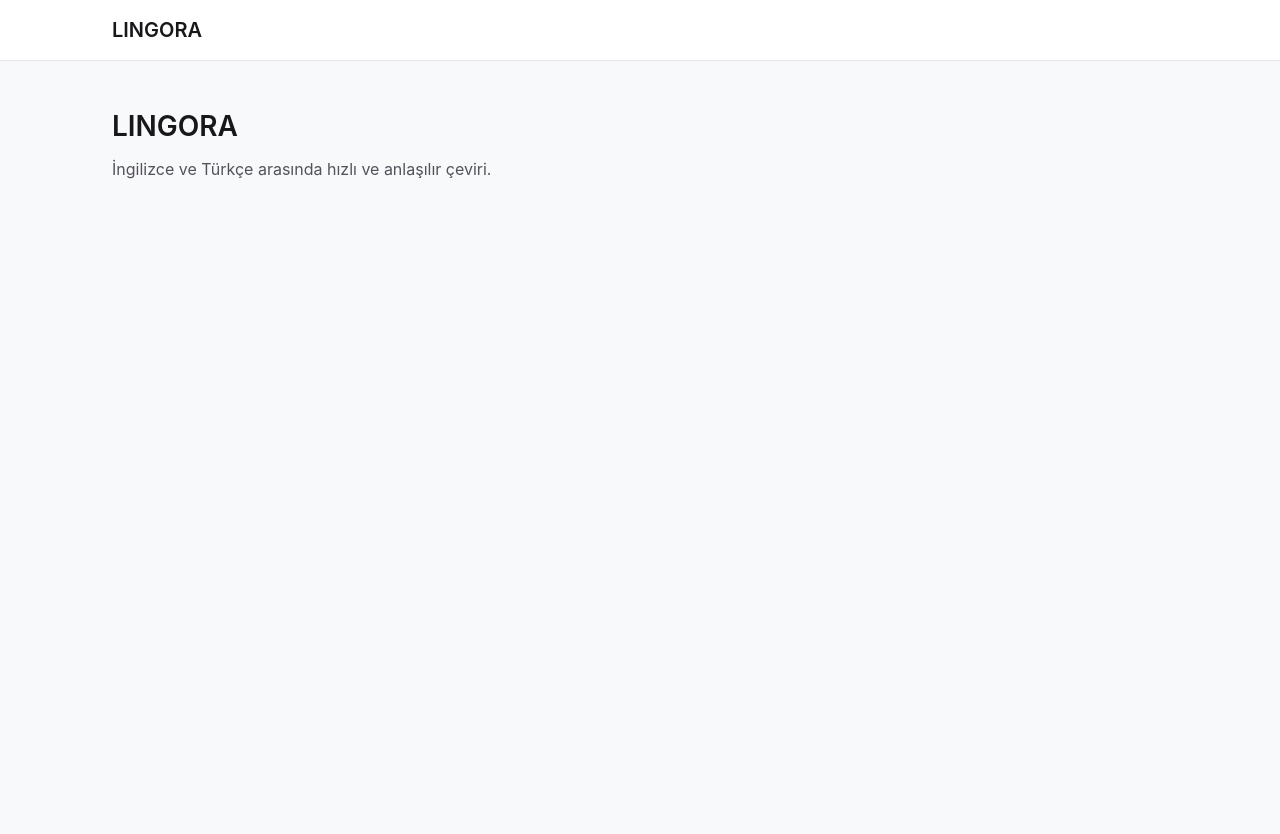
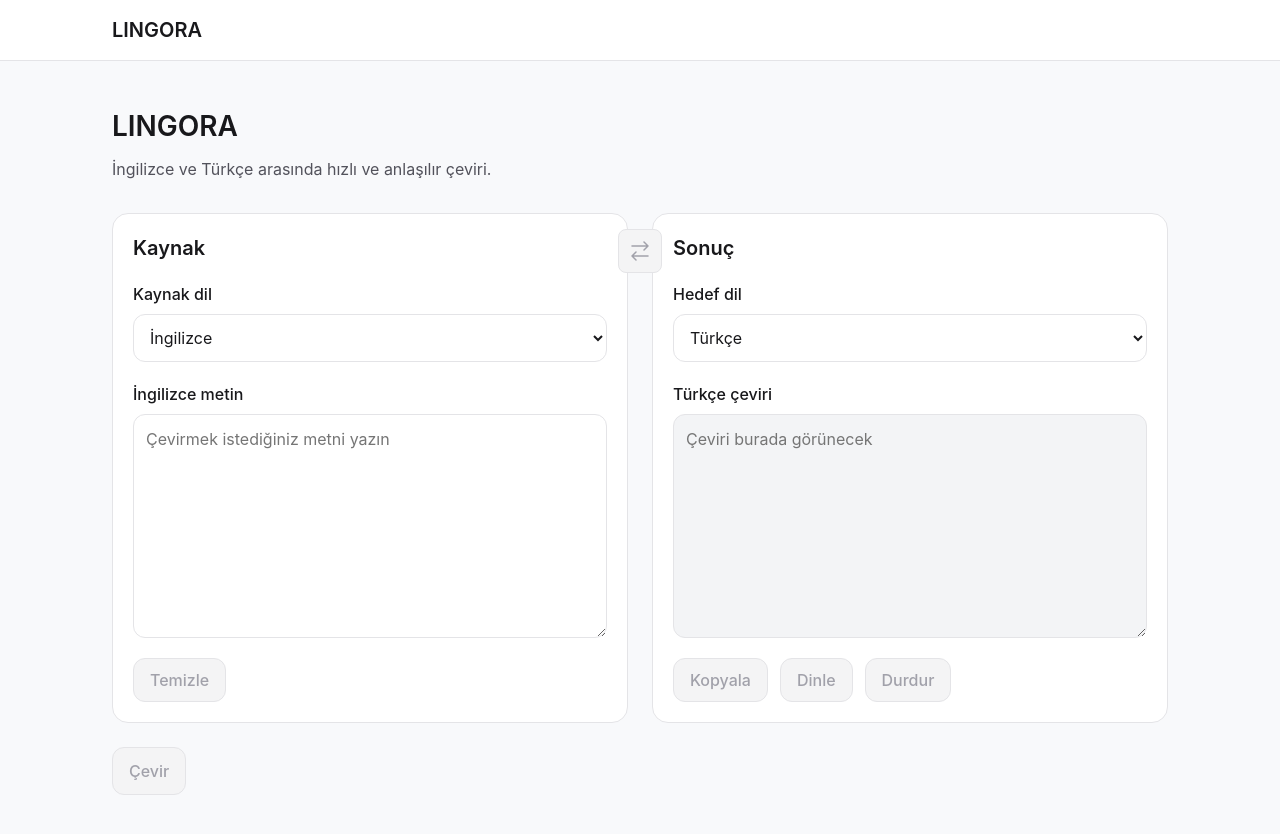
Before and after one commit to ahmetcelebi41/lingora-web, a Next.js app: page / in a window 1280 px wide. Shown: the top 834 px of the page. Before the commit the page ends 800 px from the top, so only its background shows below. Built offline with nearby package versions, Linux system fonts and the light colour scheme.

Commit message:
feat: build Lingora translator interface

```diff
--- a/src/app/page.tsx
+++ b/src/app/page.tsx
@@ -1,9 +1,10 @@
 import { AppShell } from "@/components/layout/AppShell";
+import { Translator } from "@/components/translator/Translator";
 import styles from "./page.module.css";
 
 export default function Home() {
   return (
-    <AppShell>
+    <AppShell workspace={<Translator />}>
       <div className={styles.intro}>
         <h1>LINGORA</h1>
         <p className={styles.description}>
--- /dev/null
+++ b/src/components/translator/Translator.tsx
@@ -0,0 +1,113 @@
+import {
+  Button,
+  IconButton,
+  Select,
+  StatusMessage,
+  Textarea,
+  type StatusMessageProps,
+} from "@/components/ui";
+import styles from "./translator.module.css";
+
+export type TranslatorProps = {
+  statusMessage?: StatusMessageProps;
+};
+
+export function Translator({ statusMessage }: TranslatorProps) {
+  return (
+    <>
+      <section
+        className={`${styles.panel} ${styles.source}`}
+        aria-labelledby="source-heading"
+      >
+        <h2 id="source-heading">Kaynak</h2>
+        <Select
+          id="source-language"
+          name="sourceLanguage"
+          label="Kaynak dil"
+          defaultValue="en"
+        >
+          <option value="en">İngilizce</option>
+          <option value="tr">Türkçe</option>
+        </Select>
+        <Textarea
+          id="source-text"
+          name="sourceText"
+          label="İngilizce metin"
+          placeholder="Çevirmek istediğiniz metni yazın"
+          rows={8}
+          className={styles.textarea}
+        />
+        <div className={styles.actions}>
+          <Button variant="ghost" disabled>
+            Temizle
+          </Button>
+        </div>
+      </section>
+
+      <div className={styles.swap}>
+        <IconButton aria-label="Dilleri değiştir" variant="secondary" disabled>
+          <svg
+            viewBox="0 0 24 24"
+            fill="none"
+            stroke="currentColor"
+            strokeWidth="1.5"
+            strokeLinecap="round"
+            strokeLinejoin="round"
+            focusable="false"
+          >
+            <path d="M4 7h16m-4-4 4 4-4 4M20 17H4m4-4-4 4 4 4" />
+          </svg>
+        </IconButton>
+      </div>
+
+      <section
+        className={`${styles.panel} ${styles.result}`}
+        aria-labelledby="result-heading"
+      >
+        <h2 id="result-heading">Sonuç</h2>
+        <Select
+          id="target-language"
+          name="targetLanguage"
+          label="Hedef dil"
+          defaultValue="tr"
+        >
+          <option value="en">İngilizce</option>
+          <option value="tr">Türkçe</option>
+        </Select>
+        <Textarea
+          id="result-text"
+          name="resultText"
+          label="Türkçe çeviri"
+          placeholder="Çeviri burada görünecek"
+          defaultValue=""
+          rows={8}
+          readOnly
+          className={styles.textarea}
+        />
+        <div className={styles.actions}>
+          <Button variant="ghost" disabled>
+            Kopyala
+          </Button>
+          <Button variant="ghost" disabled>
+            Dinle
+          </Button>
+          <Button variant="ghost" disabled>
+            Durdur
+          </Button>
+        </div>
+      </section>
+
+      <div className={styles.footer}>
+        <Button variant="primary" className={styles.translate} disabled>
+          Çevir
+        </Button>
+      </div>
+
+      {statusMessage && (
+        <div className={styles.feedback}>
+          <StatusMessage {...statusMessage} />
+        </div>
+      )}
+    </>
+  );
+}
--- /dev/null
+++ b/src/components/translator/translator.module.css
@@ -0,0 +1,66 @@
+.panel {
+  display: flex;
+  flex-direction: column;
+  gap: var(--space-5);
+  min-inline-size: 0;
+  padding: var(--space-5);
+  border: 1px solid var(--color-border);
+  border-radius: var(--radius-lg);
+  background: var(--color-surface);
+}
+
+.textarea {
+  min-block-size: calc(var(--space-16) * 3 + var(--space-8));
+}
+
+.actions {
+  display: flex;
+  flex-wrap: wrap;
+  gap: var(--space-3);
+  margin-block-start: auto;
+}
+
+.swap {
+  display: flex;
+  justify-content: center;
+}
+
+.swap svg {
+  inline-size: 100%;
+  block-size: 100%;
+}
+
+.footer,
+.feedback {
+  grid-column: 1 / -1;
+  min-inline-size: 0;
+}
+
+.translate {
+  inline-size: 100%;
+}
+
+@media (min-width: 1024px) {
+  .source {
+    grid-column: 1;
+    grid-row: 1;
+  }
+
+  .result {
+    grid-column: 2;
+    grid-row: 1;
+  }
+
+  .swap {
+    grid-column: 1 / -1;
+    grid-row: 1;
+    align-self: start;
+    justify-self: center;
+    margin-block-start: var(--space-4);
+    z-index: 1;
+  }
+
+  .translate {
+    inline-size: auto;
+  }
+}
```
Also changed, not shown: 1 other file (tests, documents, lock files or other folders).
